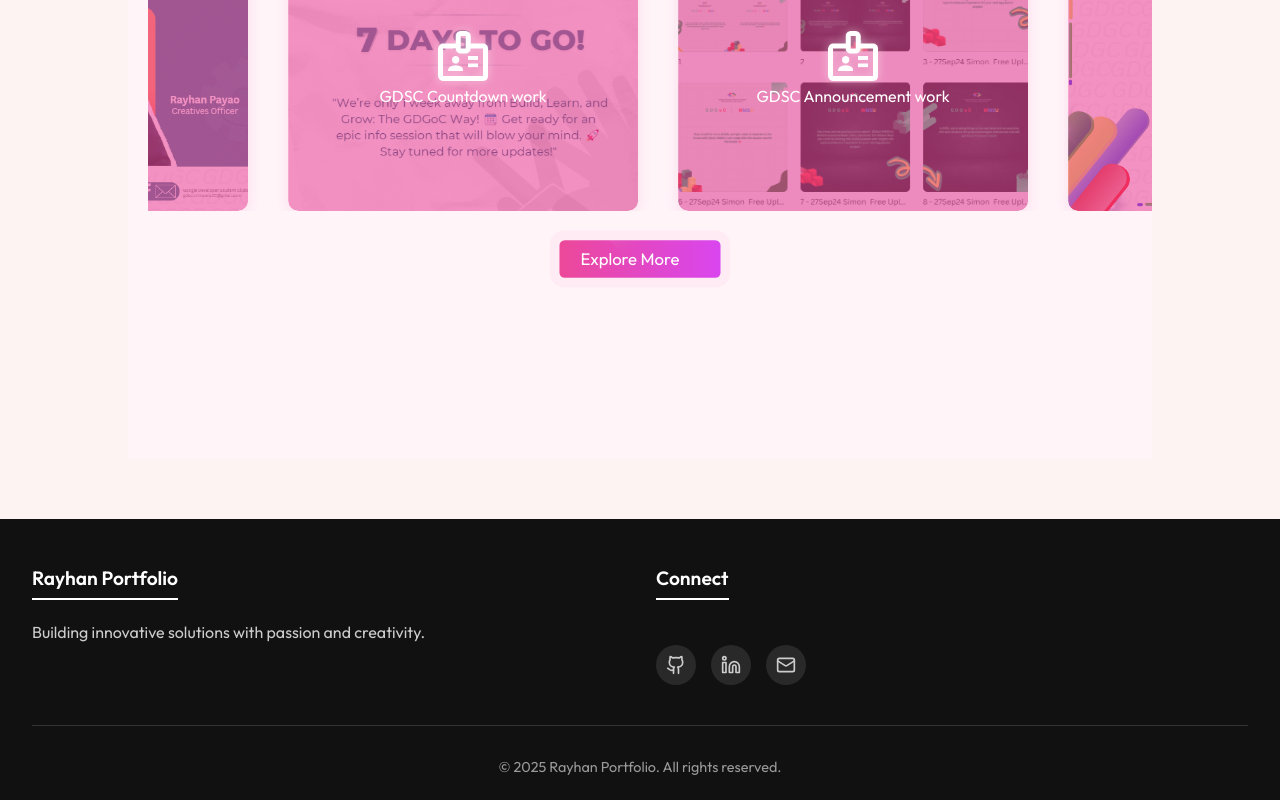
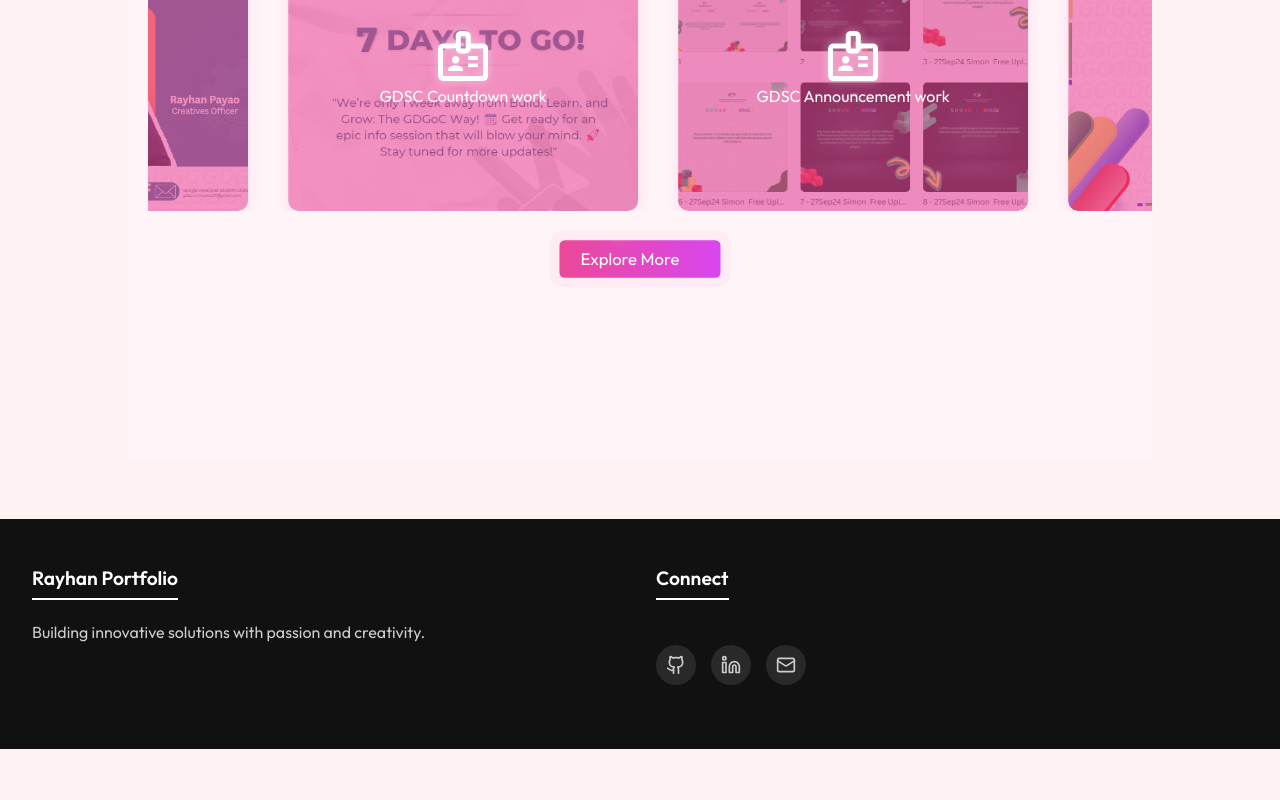
Before and after one commit to rayhanpayao25/rayhan-portfilio, a React (Vite) app: page /#projects in a window 1280 px wide. Shown: the part 7523-8323 px from the top of the page. After the commit the page ends 8272 px from the top, so only its background shows below. Built offline with nearby package versions, Linux system fonts and the light colour scheme.

Commit message:
New changes

```diff
--- a/src/components/Certificate/Certificate.jsx
+++ b/src/components/Certificate/Certificate.jsx
@@ -238,10 +238,7 @@
         <h1 ref={titleRef} className="certificates-title">
           My <span className="highlight">Certificates</span>
         </h1>
-        <p ref={descriptionRef} className="certificates-description">
-        These are the collection of my certificates that showcase my dedication to continuous learning and skill development in the field of technology. Through platforms like SimpliLearn and Salary.com Learning Lab. Each certification has equipped me with valuable skills that I apply to my
-          projects.
-        </p>
+
       </div>
 
       <div className="certificates-grid" ref={certificatesContainerRef}>
--- a/src/components/Footer/Footer.css
+++ b/src/components/Footer/Footer.css
@@ -60,19 +60,10 @@
   transform: translateY(-3px);
 }
 
-.footer-divider {
-  height: 1px;
-  background-color: #333333;
-  margin: 2rem 0;
-}
+
 
 .footer-bottom {
   text-align: center;
-}
-
-.footer-bottom p {
-  color: #999999;
-  font-size: 0.9rem;
 }
 
 
--- a/src/components/Footer/Footer.jsx
+++ b/src/components/Footer/Footer.jsx
@@ -62,11 +62,7 @@
           </div>
         </div>
 
-        <div className="footer-divider"></div>
 
-        <div className="footer-bottom">
-          <p>&copy; {currentYear} Rayhan Portfolio. All rights reserved.</p>
-        </div>
       </div>
     </footer>
   )
--- a/src/components/Navbar/Navbar.jsx
+++ b/src/components/Navbar/Navbar.jsx
@@ -100,7 +100,7 @@
 
   const navigateToBloghome = () => {
     setIsOpen(false)
-    window.location.href = "./bloghome"
+    window.location.href = "https://ryeeeblogpost.netlify.app/"
   }
 
   return (
```
Also changed, not shown: src/assets/bsit4a.jpg (added).
